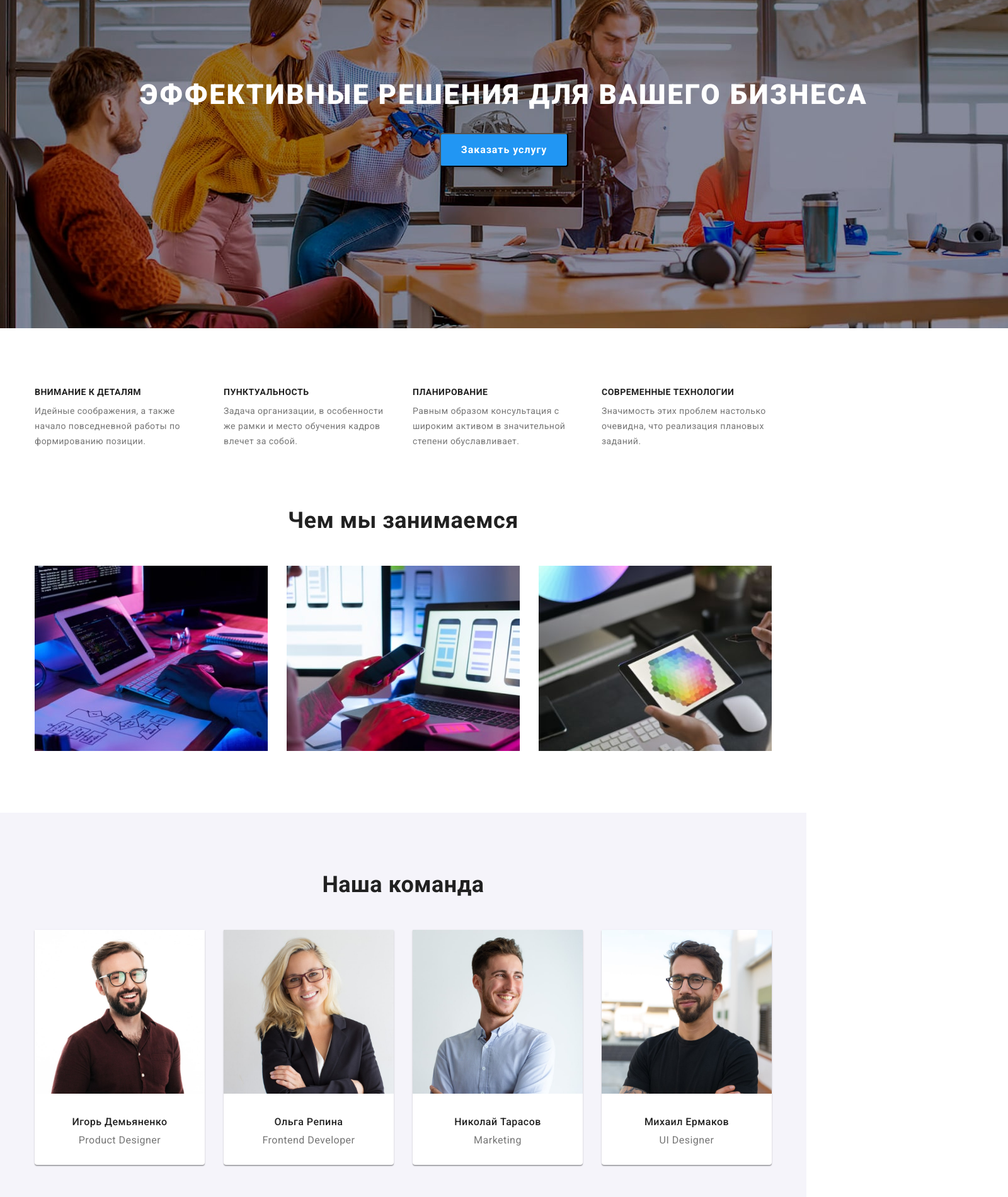
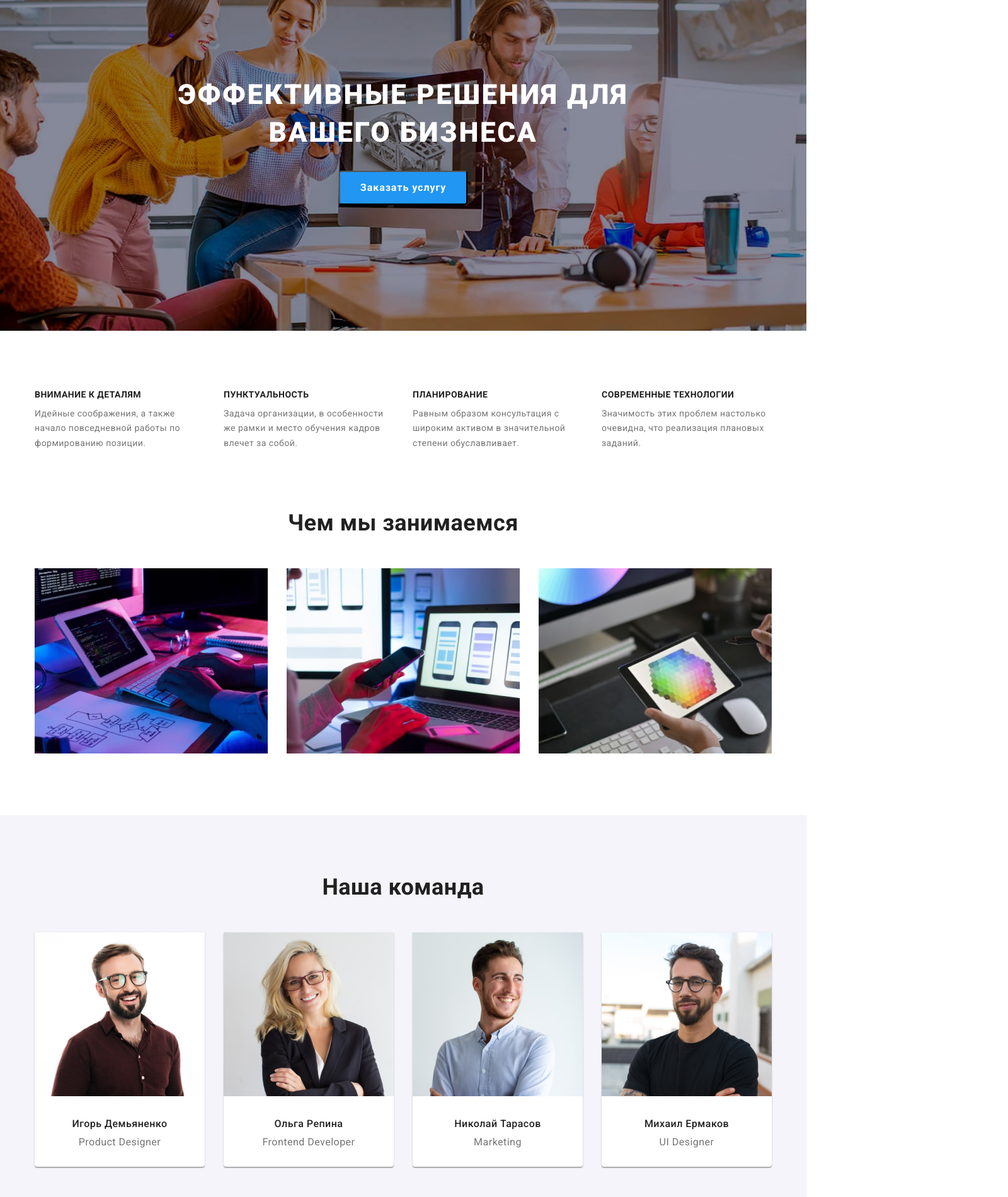
Before and after one commit to Kostyant1n/goit-markup-hw-03, a plain HTML site: page index.html in a window 1280 px wide. Shown: the part 160-2060 px from the top of the page at 63% size, 1600 px wide, since content can reach past the window. Drawn offline with nearby package versions, Linux system fonts and the light colour scheme.

Commit message:
Исправления

```diff
--- a/css/main.css
+++ b/css/main.css
@@ -4,12 +4,14 @@
   display: block;
   text-align: center;
   padding: 200px 0;
-  min-width: 1600px;
+  max-width: 1600px;
   min-height: 600px;
   background-color: var(--background-grey-color);
   background-image: url(../images/hero.jpg);
   background-repeat: no-repeat;
   background-position: center;
+  background-size: cover;
+  margin: 0 auto;
 }
 
 .hero-title {
@@ -21,6 +23,9 @@
   text-transform: uppercase;
   margin-top: 0px;
   margin-bottom: 30px;
+  max-width: 800px;
+  margin-left: auto;
+  margin-right: auto;
 }
 
 /* Button */
@@ -129,11 +134,15 @@
   font-weight: 500;
   font-size: 16px;
   line-height: 1.19;
-  margin-top: 30px;
+  margin-top: 0px;
   margin-bottom: 0px;
   text-align: center;
   margin-right: 0px;
   margin-left: 0px;
+}
+
+.our-team .caption {
+  margin: 30px;
 }
 
 .our-team {
@@ -160,7 +169,7 @@
   line-height: 1.19;
   color: var(--primary-text-color);
   margin-top: 10px;
-  margin-bottom: 30px;
+  margin-bottom: 0px;
   text-align: center;
 }
 
--- a/index.html
+++ b/index.html
@@ -136,13 +136,17 @@
           <ul class="our-team list">
             <li class="item">
               <img src="./images/team_card1.jpg" alt="фото Игоря" width="270" />
+              <div class="caption">
                 <h3 class="title">Игорь Демьяненко</h3>
                 <p lang="en">Product Designer</p>
+              </div>
             </li>
             <li class="item">
               <img src="./images/team_card2.jpg" alt="фото Ольги" width="270" />
+              <div class="caption">
                 <h3 class="title">Ольга Репина</h3>
                 <p lang="en">Frontend Developer</p>
+              </div>
             </li>
             <li class="item">
               <img
@@ -150,8 +154,10 @@
                 alt="фото Николая"
                 width="270"
               />
+              <div class="caption">
                 <h3 class="title">Николай Тарасов</h3>
                 <p lang="en">Marketing</p>
+              </div>
             </li>
             <li class="item">
               <img
@@ -159,8 +165,10 @@
                 alt="фото Михаила"
                 width="270"
               />
+              <div class="caption">
                 <h3 class="title">Михаил Ермаков</h3>
                 <p lang="en">UI Designer</p>
+              </div>
             </li>
           </ul>
         </div>
```
Also changed, not shown: css/portfolio.css (+4 -6 lines), portfolio.html (+2 -2 lines). Lines whose indentation alone changed are shown as unchanged.
